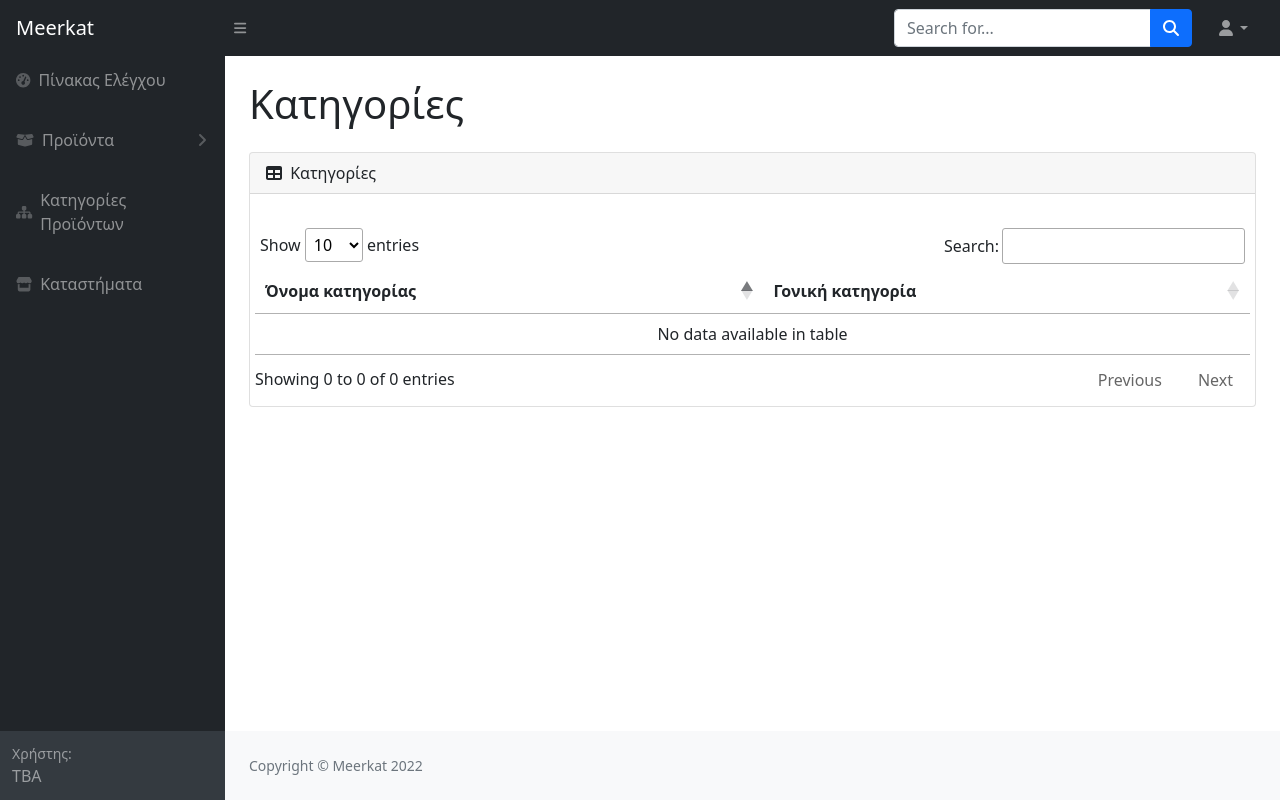
After one commit to evripidisvak/map-reporter, a Django app: page /katigories/ in a window 1280 px wide. The commit adds this page. Run offline with Django 4.2, Linux system fonts and the light colour scheme; data that the repository does not hold is empty; some libraries are stand-ins or nearby versions.

Commit message:
Commit on chemical flamingo

```diff
--- /dev/null
+++ b/map_reporter/dashboard/static/map_reporter/js/categories-page-data-table.js
@@ -0,0 +1,3 @@
+$(document).ready(function () {
+    $('#categories-table').DataTable();
+});
--- /dev/null
+++ b/map_reporter/dashboard/templates/dashboard/categories_page.html
@@ -0,0 +1,53 @@
+{% extends "dashboard_base.html" %}
+{% load static %}
+{% block headEnd %}
+<script src="{% static '/map_reporter/js/categories-page-data-table.js' %}"></script>
+<style>
+    label {
+    padding: 5px;
+}
+#categories-table_wrapper{
+    padding:5px;
+}
+</style>
+{% endblock %}
+
+
+
+{% block main %}
+
+<h1 class="mb-4">Κατηγορίες</h1>
+    <div class="card mb-4">
+        <div class="card-header mb-4">
+            <i class="fas fa-table me-1"></i>
+            Κατηγορίες
+        </div>
+        {% comment %} <div class="card-body"> {% endcomment %}
+            <table id='categories-table' class=''>
+                <thead>
+                <tr>
+                    <th>Όνομα κατηγορίας</th>
+                    <th>Γονική κατηγορία</th>
+                </tr>
+                </thead>
+                <tbody>
+                {% for category in categories %}
+                <tr>
+                    <td>
+                        <a href="{% url 'category_info' category.id %}">
+                            {{category.name}}
+                        </a>
+                    </td>
+                    <td>
+                        <p>
+                            {{category.get_categories}}
+                        </p>
+                    </td>
+                </tr>
+                {% endfor %}
+                </tbody>
+            </table>
+    </div>
+
+
+{% endblock %}
--- a/map_reporter/dashboard/templates/dashboard/dashboard_base.html
+++ b/map_reporter/dashboard/templates/dashboard/dashboard_base.html
@@ -1,4 +1,5 @@
 {% load static %}
+{% load dashboard_tags %}
 <!DOCTYPE html>
 <html lang="en">
     <head>
@@ -16,10 +17,10 @@
         <script src="https://use.fontawesome.com/releases/v6.1.0/js/all.js" crossorigin="anonymous"></script>
         <script src="https://code.jquery.com/jquery-3.6.0.min.js" integrity="sha256-/xUj+3OJU5yExlq6GSYGSHk7tPXikynS7ogEvDej/m4=" crossorigin="anonymous"></script>
         <script src="https://cdn.datatables.net/1.12.1/js/jquery.dataTables.min.js" crossorigin="anonymous"></script>
+        <script src="https://cdnjs.cloudflare.com/ajax/libs/Chart.js/2.8.0/Chart.min.js" crossorigin="anonymous"></script>
+        <script src="{% static '/map_reporter/js/scripts.js' %}"></script>
         {% block headEnd %}
         {% endblock %}
-        <script src="https://cdnjs.cloudflare.com/ajax/libs/Chart.js/2.8.0/Chart.min.js" crossorigin="anonymous"></script>
-        <script src="{% static '/map_reporter/js/scripts.js' %}"></script>
     </head>
     <body class="sb-nav-fixed">
         <nav class="sb-topnav navbar navbar-expand navbar-dark bg-dark">
@@ -67,37 +68,10 @@
                                     <a class="nav-link" href="layout-sidenav-light.html">Light Sidenav</a>
                                 </nav>
                             </div>
-                            <a class="nav-link collapsed pb-4" href="#" data-bs-toggle="collapse" data-bs-target="#collapsePages" aria-expanded="false" aria-controls="collapsePages">
+                          <a class="nav-link pb-4" href="{% url 'categories_page' %}">
                                 <div class="sb-nav-link-icon"><i class="fa-solid fa-sitemap"></i></div>
-                                Κατηγορίες
-                                <div class="sb-sidenav-collapse-arrow"><i class="fas fa-angle-down"></i></div>
+                                Κατηγορίες Προϊόντων
                             </a>
-                            <div class="collapse" id="collapsePages" aria-labelledby="headingTwo" data-bs-parent="#sidenavAccordion">
-                                <nav class="sb-sidenav-menu-nested nav accordion" id="sidenavAccordionPages">
-                                    <a class="nav-link collapsed" href="#" data-bs-toggle="collapse" data-bs-target="#pagesCollapseAuth" aria-expanded="false" aria-controls="pagesCollapseAuth">
-                                        Authentication
-                                        <div class="sb-sidenav-collapse-arrow"><i class="fas fa-angle-down"></i></div>
-                                    </a>
-                                    <div class="collapse" id="pagesCollapseAuth" aria-labelledby="headingOne" data-bs-parent="#sidenavAccordionPages">
-                                        <nav class="sb-sidenav-menu-nested nav">
-                                            <a class="nav-link" href="login.html">Login</a>
-                                            <a class="nav-link" href="register.html">Register</a>
-                                            <a class="nav-link" href="password.html">Forgot Password</a>
-                                        </nav>
-                                    </div>
-                                    <a class="nav-link collapsed" href="#" data-bs-toggle="collapse" data-bs-target="#pagesCollapseError" aria-expanded="false" aria-controls="pagesCollapseError">
-                                        Error
-                                        <div class="sb-sidenav-collapse-arrow"><i class="fas fa-angle-down"></i></div>
-                                    </a>
-                                    <div class="collapse" id="pagesCollapseError" aria-labelledby="headingOne" data-bs-parent="#sidenavAccordionPages">
-                                        <nav class="sb-sidenav-menu-nested nav">
-                                            <a class="nav-link" href="401.html">401 Page</a>
-                                            <a class="nav-link" href="404.html">404 Page</a>
-                                            <a class="nav-link" href="500.html">500 Page</a>
-                                        </nav>
-                                    </div>
-                                </nav>
-                            </div>
                             <a class="nav-link pb-4" href="{% url 'shops_page' %}">
                                 <div class="sb-nav-link-icon"><i class="fa-solid fa-store"></i></div>
                                 Καταστήματα
@@ -106,8 +80,8 @@
                     </div>
                     <div class="sb-sidenav-footer">
                         <div class="small">Χρήστης:</div>
-                        {{ request.user.username }}
-                        admin@admin.admin
+                        {% comment %} {{username|get_user}} {% endcomment %}
+                            TBA
                     </div>
                 </nav>
             </div>
@@ -122,7 +96,7 @@
                 <footer class="py-4 bg-light mt-auto">
                     <div class="container-fluid px-4">
                         <div class="d-flex align-items-center justify-content-between small">
-                            <div class="text-muted">Copyright &copy; MeerKat 2022 </div>
+                            <div class="text-muted">Copyright &copy; Meerkat 2022 </div>
                             {% comment %} <div>
                                 <a href="#">Privacy Policy</a>
                                 &middot;
--- a/map_reporter/dashboard/urls.py
+++ b/map_reporter/dashboard/urls.py
@@ -9,4 +9,6 @@ urlpatterns = [
     path('product_info/<int:pk>/', views.ProductInfo.as_view(), name='product_info'),
     path('katastimata/', views.ShopsPage.as_view(), name='shops_page'),
     path('katastima/<int:pk>/', views.ShopInfo.as_view(), name='shop_info'),
+    path('katigories/', views.CategoriesPage.as_view(), name='categories_page'),
+    path('katigoria/<int:pk>/', views.CategoryInfo.as_view(), name='category_info'),
 ]
--- a/map_reporter/dashboard/views.py
+++ b/map_reporter/dashboard/views.py
@@ -10,7 +10,6 @@ from django.views import generic
 from django.urls import reverse
 from django.db.models import *
 from reporter.models import *
-
 
 
 class Index(View):
@@ -80,3 +79,25 @@ class ShopInfo(TemplateView):
             "products": RetailPrice.get_shop_products(shop_id=kwargs['pk']),
         })
         return context
+
+
+class CategoriesPage(TemplateView):
+    template_name = "dashboard/categories_page.html"
+
+    def get_context_data(self, **kwargs):
+        context = super(CategoriesPage, self).get_context_data(**kwargs)
+        context.update({
+            'categories': Category.objects.all(),
+        })
+        return context
+
+class CategoryInfo(TemplateView):
+    template_name = "dashboard/category_info.html"
+
+    def get_context_data(self, **kwargs):
+        context = context = super(CategoryInfo, self).get_context_data(**kwargs)
+        context.update({
+            "category": Category.objects.get(id=kwargs['pk']),
+            "products": Product.objects.filter(main_category=kwargs['pk']),
+        })
+        return context
--- a/map_reporter/map_reporter/settings.py
+++ b/map_reporter/map_reporter/settings.py
@@ -39,6 +39,7 @@ INSTALLED_APPS = [
     'django.contrib.sessions',
     'django.contrib.messages',
     'django.contrib.staticfiles',
+    'mptt',
 ]
 
 MIDDLEWARE = [
```
Also changed, not shown: map_reporter/dashboard/templates/dashboard/category_info.html (added, +60 -0 lines), map_reporter/dashboard/templates/dashboard/product_info.html (+15 -2 lines), map_reporter/dashboard/templatetags/dashboard_tags.py (added, +13 -0 lines), map_reporter/reporter/admin.py (+14 -2 lines), map_reporter/reporter/models.py (+24 -10 lines), map_reporter/dashboard/templatetags/__init__.py (added), map_reporter/reporter/migrations/0025_genre.py (added), map_reporter/reporter/migrations/0026_song.py (added), map_reporter/reporter/migrations/0027_alter_category_options_category_level_category_lft_and_more.py (added), map_reporter/reporter/migrations/0028_remove_song_category_delete_genre_delete_song.py (added).
